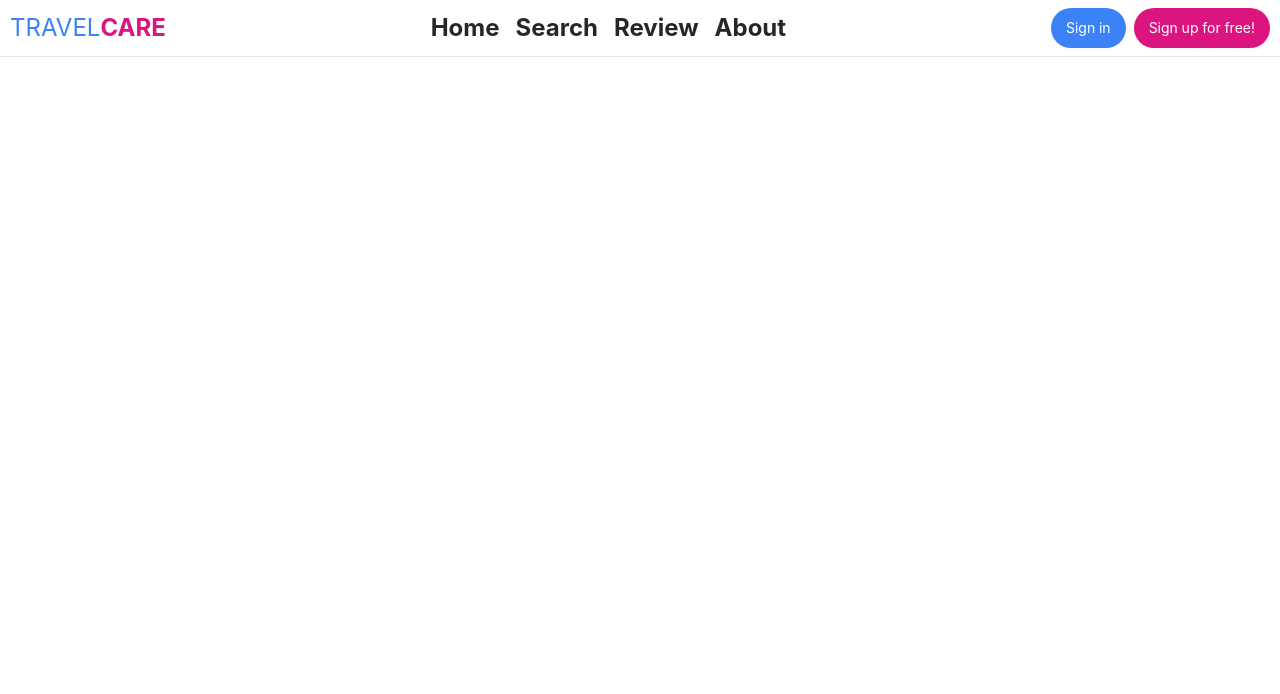
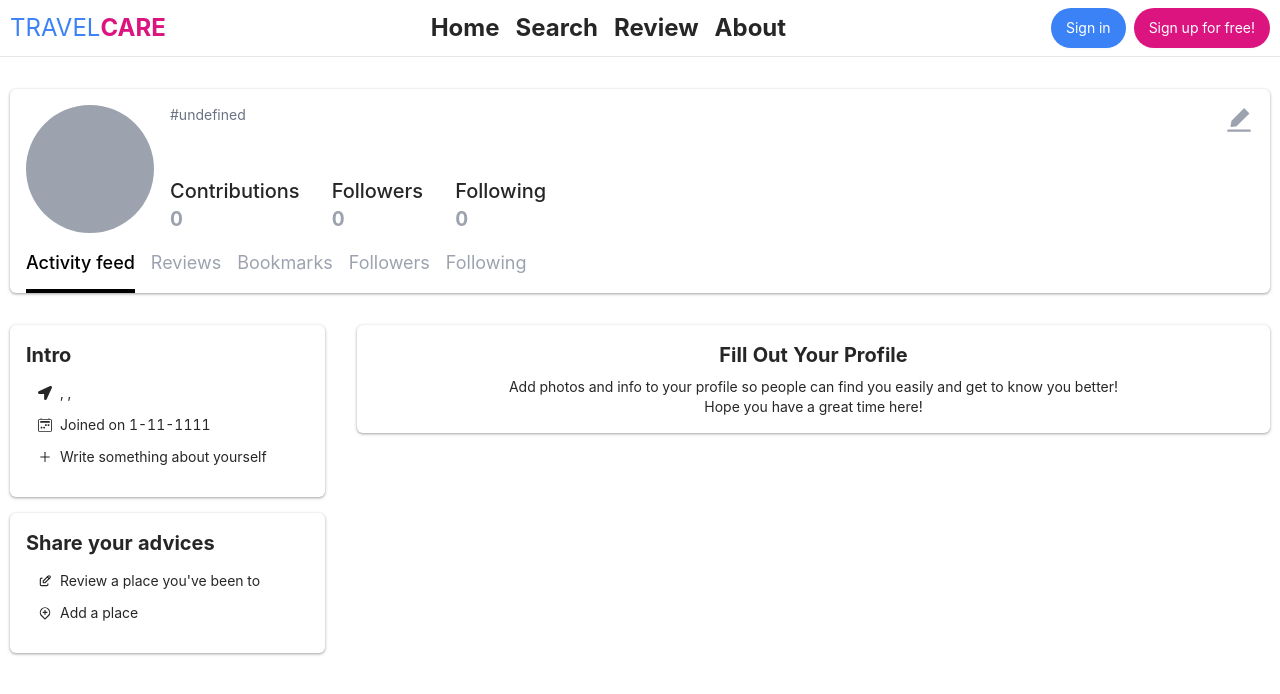
Before and after one commit to Huyhehe/Sem5_Frontend, a React (Vite) app: page /profile in a window 1280 px wide. Shown: the top 694 px of the page. Built offline with nearby package versions, Linux system fonts and the light colour scheme; no server answers.

Commit message:
feat: add page Profile nested pages and fix login logic

```diff
--- a/src/index.css
+++ b/src/index.css
@@ -25,7 +25,7 @@
   transition: all 0.2s ease-in-out;
 }
 
-shadow-custom {
+.shadow-custom {
   box-shadow: rgba(60, 64, 67, 0.3) 0px 1px 2px 0px,
     rgba(60, 64, 67, 0.15) 0px 1px 3px 1px;
 }
--- a/src/interfaces/UserInfo.ts
+++ b/src/interfaces/UserInfo.ts
@@ -1,9 +1,7 @@
 export default interface UserInfo {
-  account: {
-    id: string
-    username: string
-    email: string
-  }
+  id: string
+  username: string
+  email: string
   first_name: string
   last_name: string
   phone_number: string
@@ -14,4 +12,6 @@ export default interface UserInfo {
     street_address: string
   }
   profile_picture: string
+  created_at?: string
+  about?: string
 }
--- a/src/pages/Authen/pages/SignUp/index.tsx
+++ b/src/pages/Authen/pages/SignUp/index.tsx
@@ -25,7 +25,7 @@ const SignUpPage: FunctionComponent<SignUpPageProps> = () => {
         province: "",
         district: "",
         street_address: "",
-        redirect_link: "http://localhost:3000/login/email-verify",
+        redirect_link: "127.0.0.1:5173/login/email-verify",
       }
 
       const res = await registerAPI(user)
--- a/src/pages/Profile/index.tsx
+++ b/src/pages/Profile/index.tsx
@@ -1,11 +1,44 @@
 import useUser from "@/hooks/useUser"
 import UserInfo from "@/interfaces/UserInfo"
-import { getUserAPI } from "@/utils/http"
+import { getFullAddressAPI, getUserAPI } from "@/utils/http"
+import { getFirstCharacterOfName } from "@/utils/reusable"
+import { Tooltip } from "antd"
 import { FunctionComponent, useEffect, useState } from "react"
+import { AiFillEdit, AiOutlineEdit, AiOutlinePlus } from "react-icons/ai"
+import { BsCalendar2Week } from "react-icons/bs"
+import { FaLocationArrow } from "react-icons/fa"
+import { NavLink, Outlet, useNavigate } from "react-router-dom"
+import { TbEdit } from "react-icons/tb"
+import "./styles/index.css"
+import { RiMapPinAddLine } from "react-icons/ri"
 
 interface ProfileProps {}
 
 const Profile: FunctionComponent<ProfileProps> = () => {
+  const links = [
+    {
+      name: "Activity feed",
+      to: "",
+    },
+    {
+      name: "Reviews",
+      to: "/my-reviews",
+    },
+    {
+      name: "Bookmarks",
+      to: "/bookmarks",
+    },
+    {
+      name: "Followers",
+      to: "/followers",
+    },
+    {
+      name: "Following",
+      to: "/following",
+    },
+  ]
+
+  const navigator = useNavigate()
   const user = useUser()
   const [userInfo, setUserInfo] = useState<UserInfo | null>(null)
   useEffect(() => {
@@ -19,9 +52,129 @@ const Profile: FunctionComponent<ProfileProps> = () => {
     }
     getUser()
   }, [])
+
+  const handleEditButtonClick = () => {
+    navigator("/edit-profile")
+  }
   return (
-    <div className="profile flex flex-col w-full">
-      <div className="general-info-container">{userInfo?.first_name}</div>
+    <div className="profile flex flex-col w-full gap-8">
+      <div className="general-info-container flex flex-col shadow-custom px-4 rounded-md">
+        <div className="main-display flex py-4">
+          <div className="profile-picture-container">
+            {userInfo?.profile_picture ? (
+              <img
+                src={userInfo?.profile_picture}
+                alt="profile picture"
+                className="profile-picture"
+              />
+            ) : (
+              <div className="profile-picture">
+                {getFirstCharacterOfName(
+                  userInfo?.first_name,
+                  userInfo?.last_name
+                )}
+              </div>
+            )}
+          </div>
+          <div className="flex flex-col justify-between px-4">
+            <div className="flex flex-col">
+              <span className="text-2xl font-bold">
+                {userInfo?.first_name} {userInfo?.last_name}
+              </span>
+              <span className="text-sm text-gray-500">
+                {"#" + userInfo?.username}
+              </span>
+            </div>
+            <div className="flex gap-4 xl:gap-8">
+              <div className="text-xl font-medium">
+                <h4>Contributions</h4>
+                <span className="text-gray-400 font-bold">0</span>
+              </div>
+              <div className="text-xl font-medium">
+                <h4>Followers</h4>
+                <span className="text-gray-400 font-bold">0</span>
+              </div>
+              <div className="text-xl font-medium">
+                <h4>Following</h4>
+                <span className="text-gray-400 font-bold">0</span>
+              </div>
+            </div>
+          </div>
+          <div className="tool-box flex ml-auto">
+            <Tooltip
+              title="Edit profile"
+              placement="bottom"
+              overlayClassName="rounded-md"
+            >
+              <AiFillEdit
+                size={30}
+                className="text-gray-400 hover:text-primary cursor-pointer"
+                onClick={handleEditButtonClick}
+              />
+            </Tooltip>
+          </div>
+        </div>
+        <div className="main-links flex gap-4">
+          {links.map((link, index) => (
+            <NavLink
+              end
+              to={`/profile${link.to}`}
+              className={({ isActive }) =>
+                isActive ? `profile-link profile-link-active` : `profile-link`
+              }
+              key={index}
+            >
+              {link.name}
+            </NavLink>
+          ))}
+        </div>
+      </div>
+      <div className="detail-info-container flex gap-8">
+        <div className="detail-info-left w-[25%] flex flex-col gap-4">
+          <div className="left-top shadow-custom p-4 rounded-md">
+            <h1 className="font-bold text-xl">Intro</h1>
+            <div className="intro flex flex-col gap-2 p-3">
+              <div className="flex gap-2 items-center">
+                <FaLocationArrow />
+                <span>
+                  {userInfo?.address.province}, {userInfo?.address.district},
+                  {userInfo?.address.country}
+                </span>
+              </div>
+              <div className="flex gap-2 items-center">
+                <BsCalendar2Week />
+                <span>{`Joined on ${
+                  userInfo?.created_at || "1-11-1111"
+                }`}</span>
+              </div>
+              <div className="">
+                {userInfo?.about || (
+                  <div className="cursor-pointer flex gap-2 items-center hover:text-gray-600">
+                    <AiOutlinePlus />
+                    <span>Write something about yourself</span>
+                  </div>
+                )}
+              </div>
+            </div>
+          </div>
+          <div className="left-bottom shadow-custom p-4 rounded-md">
+            <h1 className="font-bold text-xl">Share your advices</h1>
+            <div className="intro flex flex-col gap-2 p-3">
+              <div className="flex gap-2 items-center cursor-pointer hover:text-gray-600">
+                <TbEdit />
+                <span>Review a place you've been to</span>
+              </div>
+              <div className="flex gap-2 items-center cursor-pointer hover:text-gray-600">
+                <RiMapPinAddLine />
+                <span>Add a place</span>
+              </div>
+            </div>
+          </div>
+        </div>
+        <div className="detail-info-right flex-grow">
+          <Outlet context={{ userInfo, setUserInfo }} />
+        </div>
+      </div>
     </div>
   )
 }
--- /dev/null
+++ b/src/pages/Profile/pages/activity-feed/index.tsx
@@ -0,0 +1,28 @@
+import { FunctionComponent } from "react"
+import { useOutletContext } from "react-router-dom"
+
+interface ActivityFeedProps {}
+
+const ActivityFeed: FunctionComponent<ActivityFeedProps> = () => {
+  const { userInfo } = useOutletContext<any>()
+  return (
+    <div className="activity-feed shadow-custom px-4 rounded-md">
+      {userInfo?.about ? (
+        <div>userInfo</div>
+      ) : (
+        <div className="flex flex-col p-4 gap-2">
+          <h1 className="text-center text-xl font-bold">
+            Fill Out Your Profile
+          </h1>
+          <p className="text-center text-sm m-auto">
+            Add photos and info to your profile so people can find you easily
+            and get to know you better! <br />
+            Hope you have a great time here!
+          </p>
+        </div>
+      )}
+    </div>
+  )
+}
+
+export default ActivityFeed
--- /dev/null
+++ b/src/pages/Profile/styles/index.css
@@ -0,0 +1,16 @@
+.profile-picture {
+  @apply w-32 aspect-square rounded-full flex justify-center items-center;
+  @apply text-white text-6xl font-medium;
+  @apply bg-gray-400;
+}
+
+.profile-link {
+  @apply relative;
+  @apply text-lg text-gray-400 pb-4;
+  @apply hover:text-black;
+}
+
+.profile-link-active {
+  @apply text-black font-medium;
+  @apply after:absolute after:bottom-0 after:left-0 after:w-full after:h-1 after:bg-black;
+}
--- a/src/routes/route.tsx
+++ b/src/routes/route.tsx
@@ -1,6 +1,7 @@
 import VerifyEmailSending from "@/pages/Authen/pages/Verify/pages/VerifyEmailSending"
 import { VerifySending } from "@/pages/Authen/pages/Verify/pages/VerifySending"
 import Profile from "@/pages/Profile"
+import ActivityFeed from "@/pages/Profile/pages/activity-feed"
 import { createBrowserRouter, Outlet } from "react-router-dom"
 import AuthLayout from "../layouts/AuthLayout"
 import UnAuthLayout from "../layouts/UnAuthLayout"
@@ -97,5 +98,27 @@ export const router = createBrowserRouter([
         <Profile />
       </AuthLayout>
     ),
+    children: [
+      {
+        index: true,
+        element: <ActivityFeed />,
+      },
+      {
+        path: "my-reviews",
+        element: <div>My reviews</div>,
+      },
+      {
+        path: "bookmarks",
+        element: <div>Bookmarks</div>,
+      },
+      {
+        path: "followers",
+        element: <div>Followers</div>,
+      },
+      {
+        path: "following",
+        element: <div>Following</div>,
+      },
+    ],
   },
 ])
--- a/src/utils/http.ts
+++ b/src/utils/http.ts
@@ -89,3 +89,23 @@ export const getUserAPI = async (id: string) => {
     throw new Error(error.response.data.messages[0].message)
   }
 }
+
+// ADDRESS
+export const getFullAddressAPI = async ({
+  country,
+  province,
+  district,
+}: {
+  country: string
+  province: string
+  district: string
+}) => {
+  try {
+    const res = await axiosInstance.get(
+      `/address/get-list-address/${country}/${province}/${district}/`
+    )
+    return res.data
+  } catch (error: any) {
+    throw new Error(error.response.data.messages[0].message)
+  }
+}
--- a/src/utils/reusable.ts
+++ b/src/utils/reusable.ts
@@ -12,6 +12,9 @@ export const toDouble = (value: number) => {
   return value.toFixed(1)
 }
 
-export const getFirstCharaterOfName = (firstName: string, lastName: string) => {
+export const getFirstCharacterOfName = (
+  firstName: string = "",
+  lastName: string = ""
+) => {
   return firstName.charAt(0) + lastName.charAt(0)
 }
```
